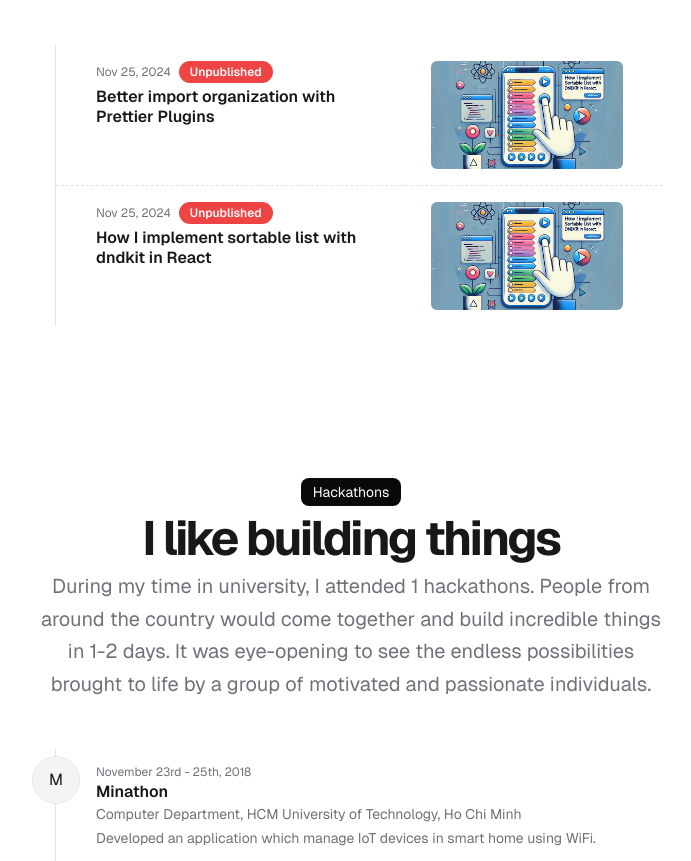
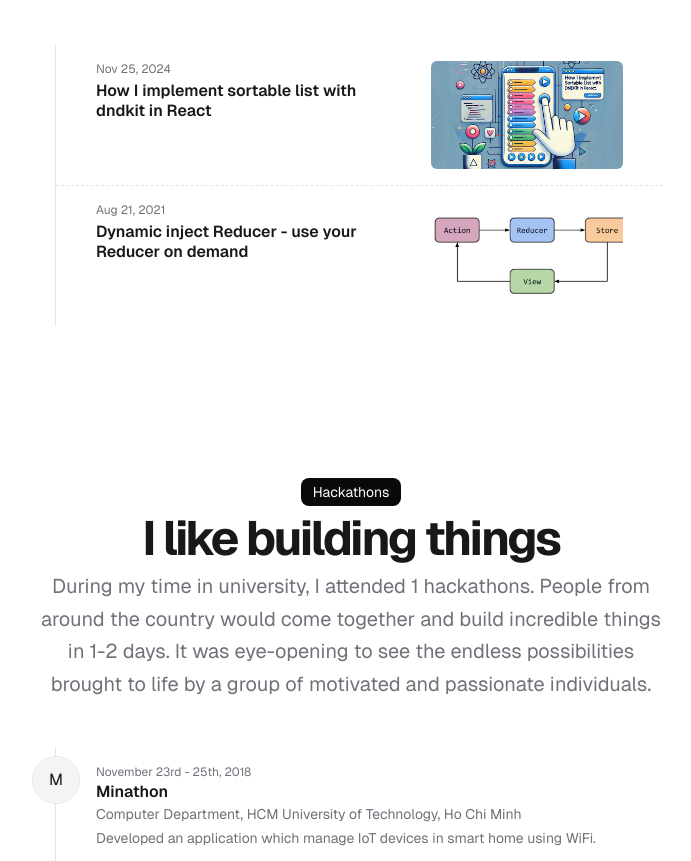
Before and after one commit to lukenguyen-me/lukenguyen_me, an Astro site: page / in a window 1280 px wide. Shown: the part 2291-3152 px from the top of the page, without its empty margins (289-980 px from the left). Built offline with nearby package versions, Linux system fonts and the light colour scheme; Astro itself is replaced by a stand-in of ours; some packages are replaced by stand-ins of ours; a web font is replaced by a local one.

Commit message:
fit(home): show only published blogs

```diff
--- a/src/pages/index.astro
+++ b/src/pages/index.astro
@@ -12,7 +12,9 @@ import MainLayout from "@/layouts/MainLayout.astro";
 import { cn } from "@/lib/utils";
 import { getCollection } from "astro:content";
 
+const publishOnly = import.meta.env.PROD ? true : false;
 const posts = (await getCollection("blog"))
+  .filter((e) => (publishOnly && e.data.published) || !publishOnly)
   .sort((a, b) => b.data.pubDate.valueOf() - a.data.pubDate.valueOf())
   .slice(0, 2);
 ---
@@ -201,6 +203,7 @@ const posts = (await getCollection("blog"))
                     date={post.data.pubDate}
                     image={post.data.heroImage}
                     link={`/blog/${post.slug}`}
+                    published={post.data.published}
                   />
                 </div>
               ))
```
